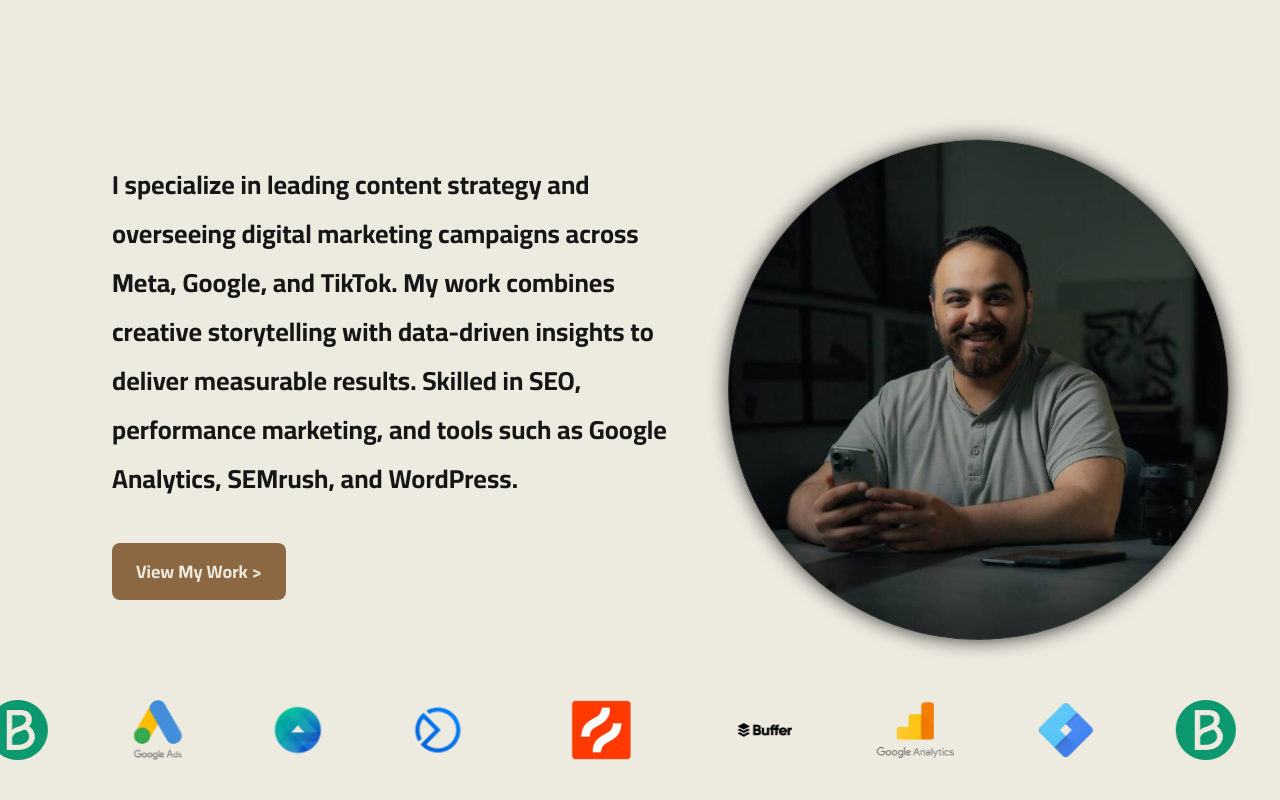
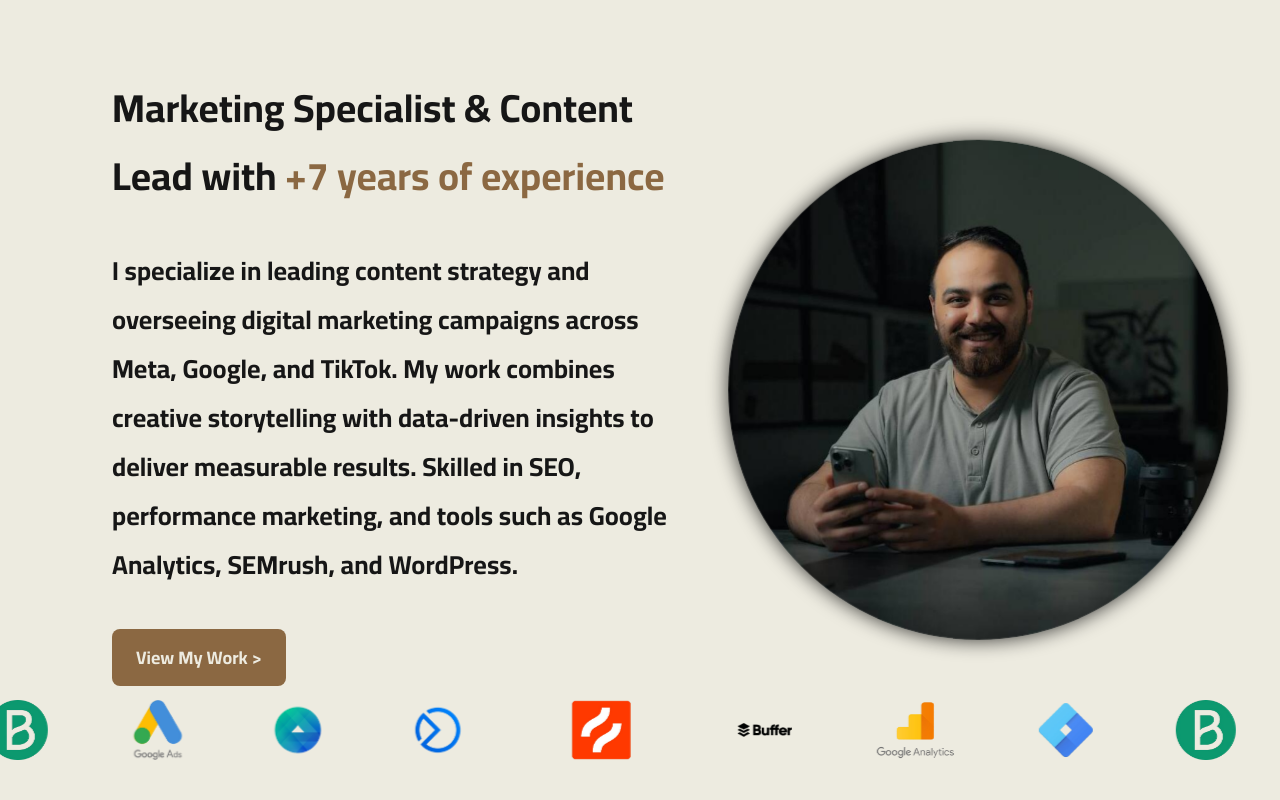
Before and after one commit to diaa07/Mohammad-Alzehrawi-Portfolio, a React (Vite) app: page / in a window 1280 px wide. Shown: the top 800 px of the page. Built offline with nearby package versions, Linux system fonts and the light colour scheme.

Commit message:
updated icons

```diff
--- a/src/pages/Contact.css
+++ b/src/pages/Contact.css
@@ -42,8 +42,8 @@
 
 @media (max-width: 600px) {
   .contact-grid {
-    grid-template-columns: repeat(auto-fit, minmax(100px, 1fr));
-    gap: 20px;
+    grid-template-columns: repeat(auto-fit, minmax(80px, 1fr));
+    gap: 0;
     padding-bottom: 60px;
   }
   .contact-link-container a img {
--- a/src/pages/ContactMe.jsx
+++ b/src/pages/ContactMe.jsx
@@ -3,6 +3,7 @@ import "./Contact.css";
 import whatsappIcon from "../assets/icons/whatsappIcon.png";
 import linkedinIcon from "../assets/icons/linkedInIcon.png";
 import emailIcon from "../assets/icons/emailIcon.png";
+import busIcon from "../assets/icons/whatsappBusIcon.png";
 
 export default function ContactMe() {
   const contactList = [
@@ -18,7 +19,7 @@ export default function ContactMe() {
     },
     {
       id: "con2",
-      image: whatsappIcon,
+      image: busIcon,
       url: "https://wa.me/971504043860",
     },
     {
@@ -29,7 +30,7 @@ export default function ContactMe() {
   ];
 
   return (
-    <div className="contact-page">
+    <div className="contact-page" id="contact">
       <h1>Contact Me</h1>
       <div className="contact-grid">
         {contactList.map((cn) => {
--- a/src/pages/Home.jsx
+++ b/src/pages/Home.jsx
@@ -8,6 +8,10 @@ export default function Home() {
       <section id="home" className="home">
         <div className="home-left-sec">
           <div className="welcoming-text">
+            <h1>
+              Marketing Specialist & Content Lead with{" "}
+              <span className="gold-span">+7 years of experience</span>{" "}
+            </h1>
             I specialize in leading content strategy and overseeing digital
             marketing campaigns across Meta, Google, and TikTok. My work
             combines creative storytelling with data-driven insights to deliver
```
Also changed, not shown: src/assets/icons/whatsappBusIcon.png (added).
